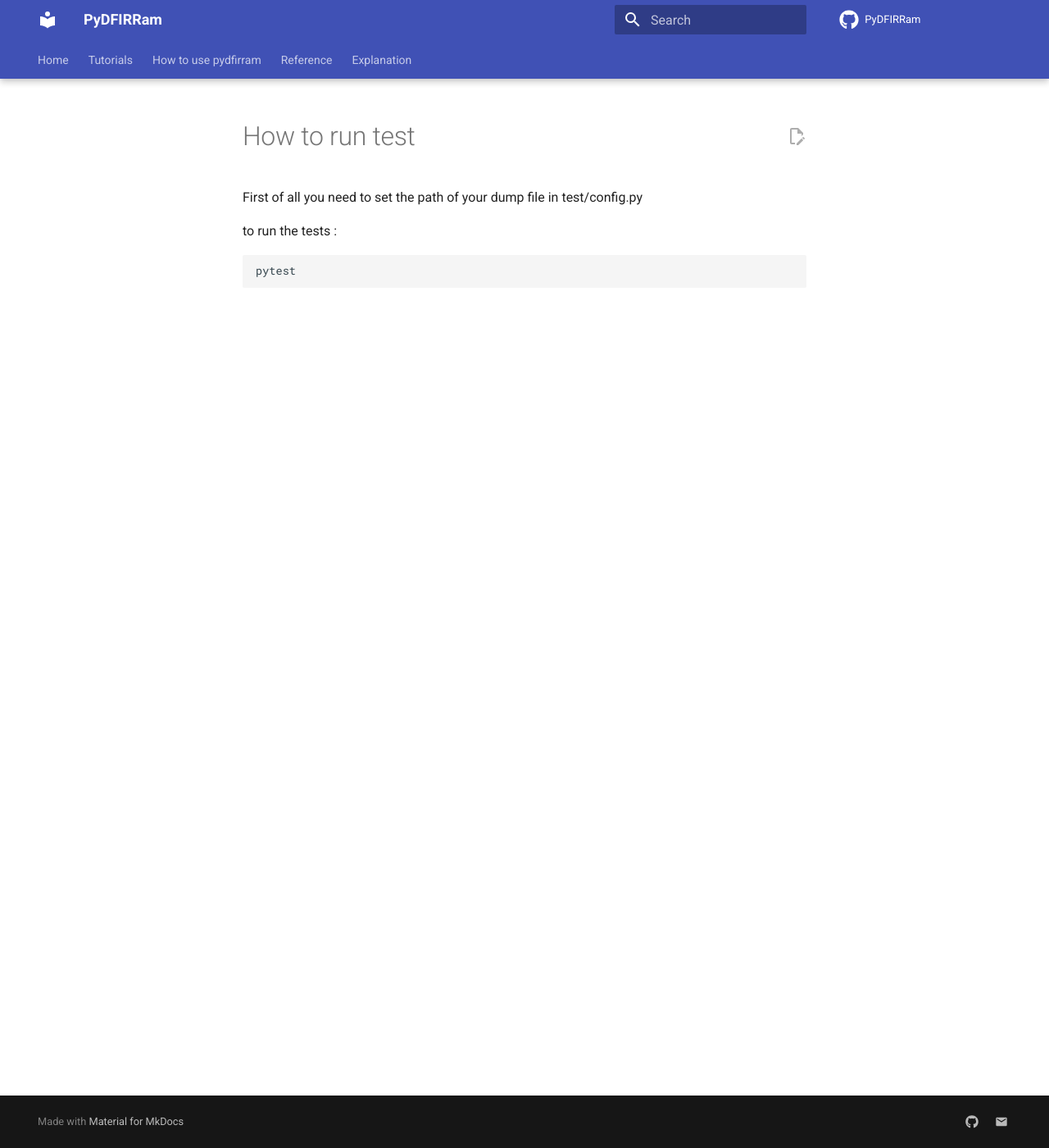
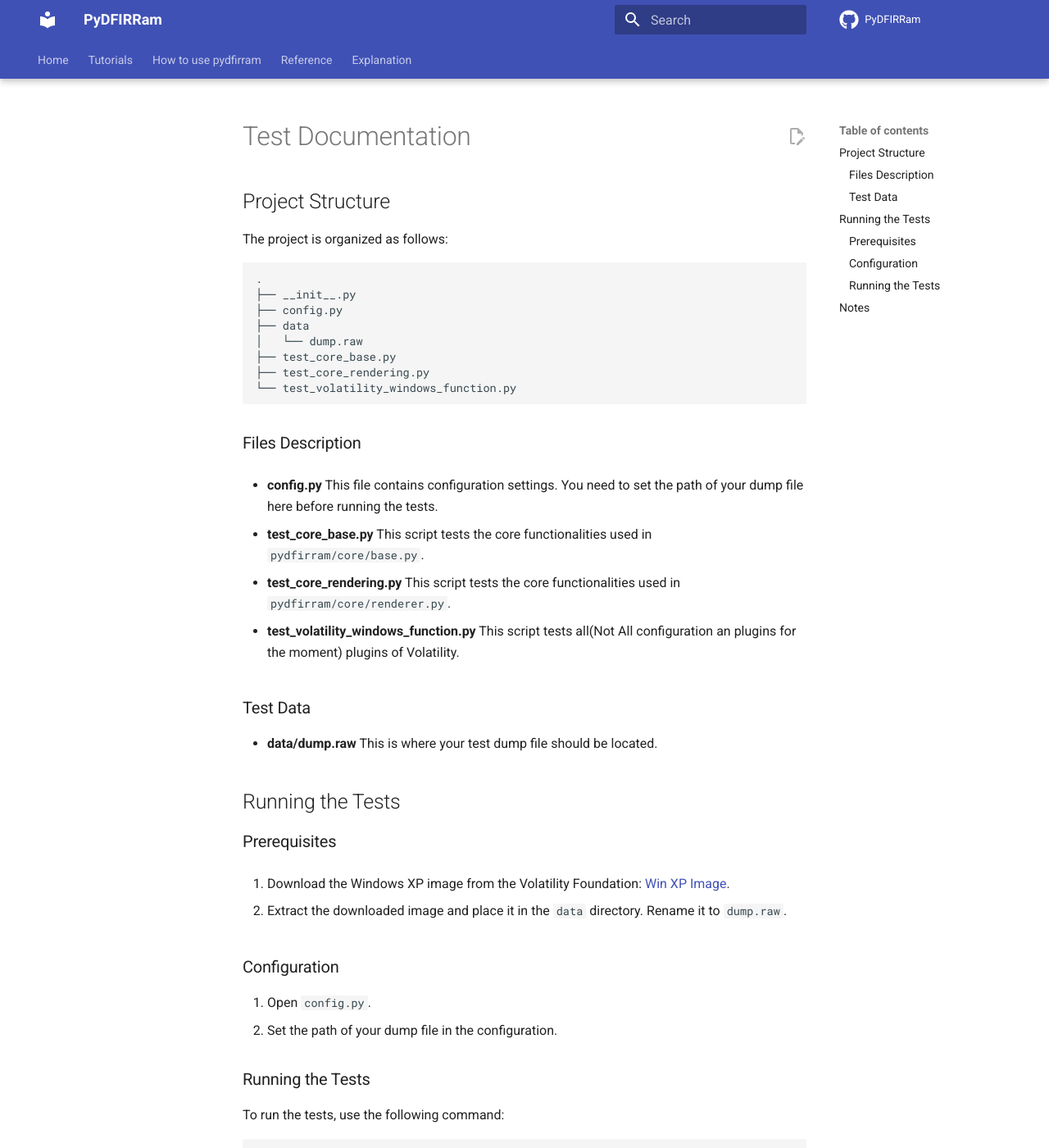
Before and after one commit to PyDFIR/pyDFIRRam, an MkDocs documentation site: the page built from docs/test.md, in a window 1280 px wide and 1400 px high. Shown: the whole window at 82% size. Built offline with MkDocs 1.6.1 and Material for MkDocs 9.7.7, drawn with Linux system fonts in a browser that asks for light colours; comment, search, counter and statistics services are not loaded; the version menu is left out; some of the changed text lies outside the part shown.

Commit message:
Update docs

````diff
--- a/docs/test.md
+++ b/docs/test.md
@@ -1,8 +1,53 @@
-# How to run test
+# Test Documentation
 
-First of all you need to set the path of your dump file in test/config.py
+## Project Structure
+The project is organized as follows:
+```bash
+.
+├── __init__.py
+├── config.py
+├── data
+│   └── dump.raw
+├── test_core_base.py
+├── test_core_rendering.py
+└── test_volatility_windows_function.py
+```
 
-to run the tests :
+### Files Description
+
+- **config.py**
+  This file contains configuration settings. You need to set the path of your dump file here before running the tests.
+
+- **test_core_base.py**
+  This script tests the core functionalities used in `pydfirram/core/base.py`.
+
+- **test_core_rendering.py**
+  This script tests the core functionalities used in `pydfirram/core/renderer.py`.
+
+- **test_volatility_windows_function.py**
+  This script tests all(Not All configuration an plugins for the moment) plugins of Volatility.
+
+### Test Data
+- **data/dump.raw**
+  This is where your test dump file should be located.
+
+## Running the Tests
+
+### Prerequisites
+1. Download the Windows XP image from the Volatility Foundation:
+   [Win XP Image](https://downloads.volatilityfoundation.org/volatility3/images/win-xp-laptop-2005-06-25.img.gz).
+
+2. Extract the downloaded image and place it in the `data` directory. Rename it to `dump.raw`.
+
+### Configuration
+1. Open `config.py`.
+2. Set the path of your dump file in the configuration.
+
+### Running the Tests
+To run the tests, use the following command:
 ```bash
 pytest
 ```
+
+## Notes
+- The current tests only support Windows architectures. Linux architectures are not supported yet.
````
Also changed, not shown: README.md (+1 -1 lines), docs/reference/handler.md (added, +1 -0 lines), docs/reference/reference.md (deleted, +0 -4 lines), docs/reference/renderer.md (added, +1 -0 lines), docs/reference/utils.md (added, +1 -0 lines), docs/tutorials.md (+6 -1 lines), docs/reference/base.md (added).
